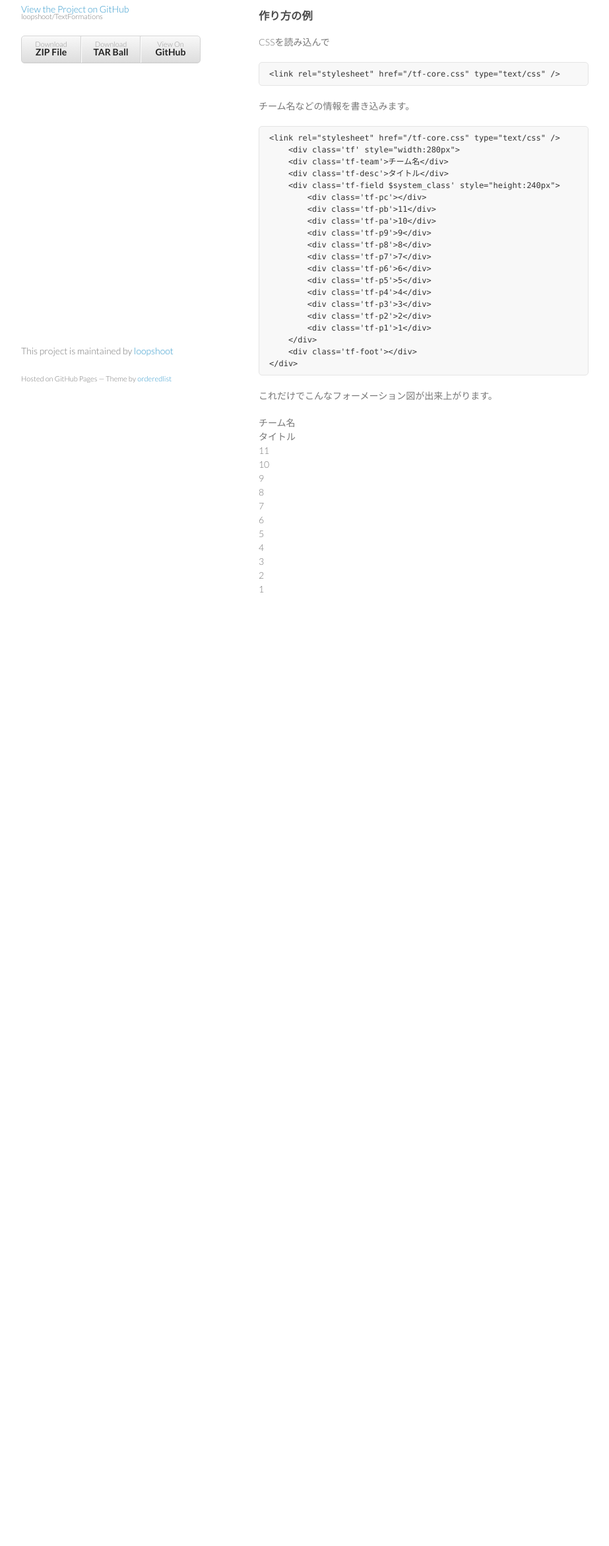
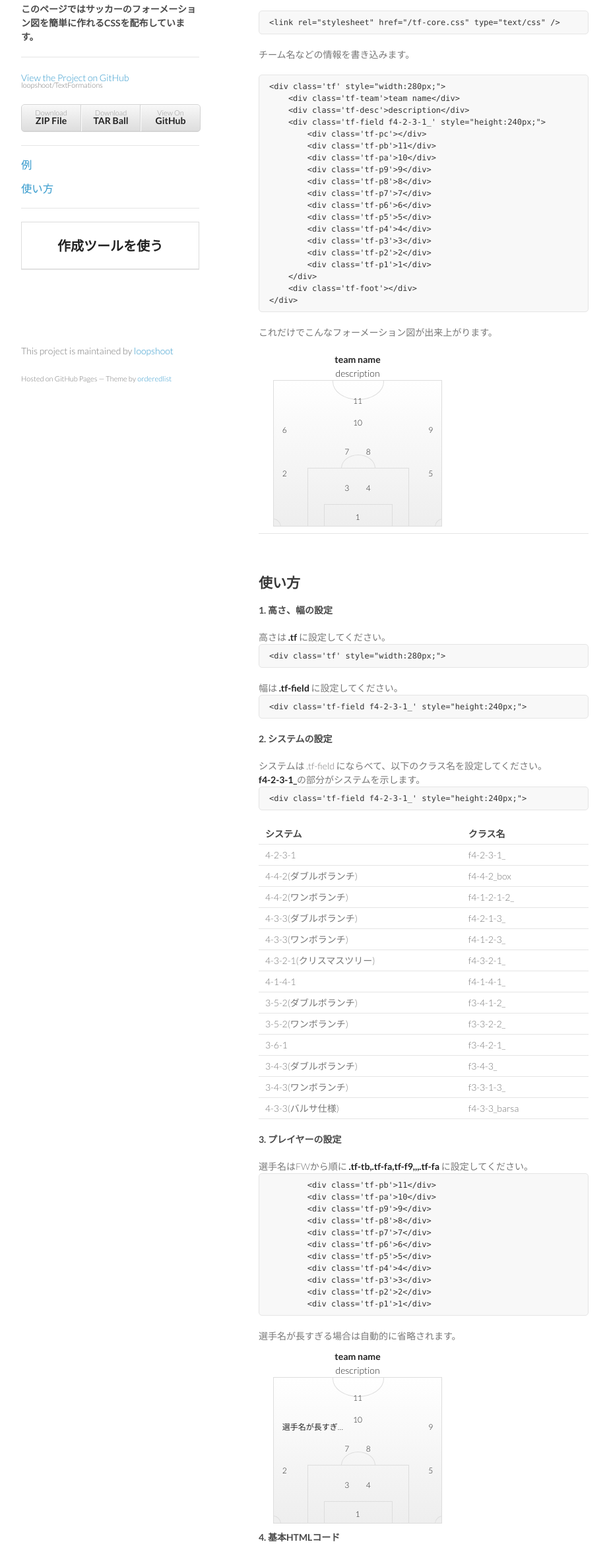
Before and after one commit to loopshoot/TextFormations, a plain HTML site: page index.html in a window 1280 px wide. Shown: the part 147-2490 px from the top of the page at 66% size, without its empty margins (178-1101 px from the left). Before the commit the page ends 1100 px from the top, so only its background shows below. Drawn offline with Linux system fonts and the light colour scheme.

Commit message:
update index.html

```diff
--- a/index.html
+++ b/index.html
@@ -5,6 +5,7 @@
     <meta http-equiv="X-UA-Compatible" content="chrome=1">
     <title>Textformations by loopshoot</title>
 
+    <link rel="stylesheet" href="stylesheets/tf-core.css">
     <link rel="stylesheet" href="stylesheets/styles.css">
     <link rel="stylesheet" href="stylesheets/pygment_trac.css">
     <meta name="viewport" content="width=device-width, initial-scale=1, user-scalable=no">
@@ -15,24 +16,35 @@
   <body>
     <div class="wrapper">
       <header>
-        <h1>Textformations</h1>
+        <h1>Textformations/css</h1>
         <p>css for football formation generat</p>
+		<h4>このページではサッカーのフォーメーション図を簡単に作れるCSSを配布しています。</h3>
+		<hr>
 
         <p class="view"><a href="https://github.com/loopshoot/TextFormations">View the Project on GitHub <small>loopshoot/TextFormations</small></a></p>
-
 
         <ul>
           <li><a href="https://github.com/loopshoot/TextFormations/zipball/master">Download <strong>ZIP File</strong></a></li>
           <li><a href="https://github.com/loopshoot/TextFormations/tarball/master">Download <strong>TAR Ball</strong></a></li>
           <li><a href="https://github.com/loopshoot/TextFormations">View On <strong>GitHub</strong></a></li>
         </ul>
+		<hr>
+		<h3>
+		<a href="#p1">例</a><br /><br />
+		<a href="#p2">使い方</a>
+		</h3>
+		<hr>
+		<a href="http://tf.loopshoot.com/members.pl"><div style="border:1px solid #ddd;padding:20px;text-align:center;font-size:20px;">
+        <strong>作成ツールを使う</strong>
+        </div></a>
+        <hr>
+
+
       </header>
       <section>
-        <h3>Welcome to TextFormations</h3>
+<a name="p1">  </a>
 
-<h2>このページではサッカーのフォーメーション図を簡単に作れるCSSを配布しています。</h2>
-
-<h3>作り方の例</h3>
+<br><h2 >例</h2>
 
 <p>CSSを読み込んで</p>
 
@@ -41,11 +53,10 @@
 
 <p>チーム名などの情報を書き込みます。</p>
 
-<pre><code>&lt;link rel="stylesheet" href="/tf-core.css" type="text/css" /&gt;
-    &lt;div class='tf' style="width:280px"&gt;
-    &lt;div class='tf-team'&gt;チーム名&lt;/div&gt;
-    &lt;div class='tf-desc'&gt;タイトル&lt;/div&gt;
-    &lt;div class='tf-field $system_class' style="height:240px"&gt;
+<pre><code>&lt;div class='tf' style="width:280px;"&gt;
+    &lt;div class='tf-team'&gt;team name&lt;/div&gt;
+    &lt;div class='tf-desc'&gt;description&lt;/div&gt;
+    &lt;div class='tf-field f4-2-3-1_' style="height:240px;"&gt;
         &lt;div class='tf-pc'&gt;&lt;/div&gt;
         &lt;div class='tf-pb'&gt;11&lt;/div&gt;
         &lt;div class='tf-pa'&gt;10&lt;/div&gt;
@@ -65,27 +76,79 @@
 
 <p>これだけでこんなフォーメーション図が出来上がります。</p>
 
-<p></p>
+<div class='tf' style="width:280px;"><div class='tf-team'>team name</div><div class='tf-desc'>description</div><div class='tf-field f4-2-3-1_' style="height:220px;"><div class='tf-pc'></div><div class='tf-pb'>11</div><div class='tf-pa'>10</div><div class='tf-p9'>9</div><div class='tf-p8'>8</div><div class='tf-p7'>7</div><div class='tf-p6'>6</div><div class='tf-p5'>5</div><div class='tf-p4'>4</div><div class='tf-p3'>3</div><div class='tf-p2'>2</div><div class='tf-p1'>1</div></div><div class='tf-foot'></div></div>
 
-<div>
-    <div>チーム名</div>
-    <div>タイトル</div>
-    <div>
-        <div></div>
-        <div>11</div>
-        <div>10</div>
-        <div>9</div>
-        <div>8</div>
-        <div>7</div>
-        <div>6</div>
-        <div>5</div>
-        <div>4</div>
-        <div>3</div>
-        <div>2</div>
-        <div>1</div>
-    </div>
-    <div></div>
-</div>
+<hr />
+<a name="p2">  </a>
+<br><br><h2 >使い方</h2>
+<h4>1. 高さ、幅の設定</h4>
+	高さは <strong>.tf</strong> に設定してください。
+	<pre><code>&lt;div class='tf' style="width:280px;"&gt;</code></pre>
+	幅は <strong>.tf-field</strong> に設定してください。
+	<pre><code>&lt;div class='tf-field f4-2-3-1_' style="height:240px;"&gt;</code></pre>
+
+<h4>2. システムの設定</h4>
+	システムは .tf-field にならべて、以下のクラス名を設定してください。<br />
+	<strong>f4-2-3-1_</strong>の部分がシステムを示します。
+	<pre><code>&lt;div class='tf-field f4-2-3-1_' style="height:240px;"&gt;</code></pre>
+	<table>
+		<tr><th>システム</th><th>クラス名<th></tr>
+		<tr><td>4-2-3-1</td><td>f4-2-3-1_<td></tr>
+		<tr><td>4-4-2(ダブルボランチ)</td><td>f4-4-2_box<td></tr>
+		<tr><td>4-4-2(ワンボランチ)</td><td>f4-1-2-1-2_<td></tr>
+		<tr><td>4-3-3(ダブルボランチ)</td><td>f4-2-1-3_<td></tr>
+		<tr><td>4-3-3(ワンボランチ)</td><td>f4-1-2-3_<td></tr>
+		<tr><td>4-3-2-1(クリスマスツリー)</td><td>f4-3-2-1_<td></tr>
+		<tr><td>4-1-4-1</td><td>f4-1-4-1_<td></tr>
+		<tr><td>3-5-2(ダブルボランチ)</td><td>f3-4-1-2_<td></tr>
+		<tr><td>3-5-2(ワンボランチ)</td><td>f3-3-2-2_<td></tr>
+		<tr><td>3-6-1</td><td>f3-4-2-1_<td></tr>
+		<tr><td>3-4-3(ダブルボランチ)</td><td>f3-4-3_<td></tr>
+		<tr><td>3-4-3(ワンボランチ)</td><td>f3-3-1-3_<td></tr>
+		<tr><td>4-3-3(バルサ仕様)</td><td>f4-3-3_barsa<td></tr>
+	</table>
+
+<h4>3. プレイヤーの設定</h4>
+	選手名はFWから順に <strong>.tf-tb,.tf-fa,tf-f9,,,.tf-fa</strong> に設定してください。
+<pre><code>	&lt;div class='tf-pb'&gt;11&lt;/div&gt;
+        &lt;div class='tf-pa'&gt;10&lt;/div&gt;
+        &lt;div class='tf-p9'&gt;9&lt;/div&gt;
+        &lt;div class='tf-p8'&gt;8&lt;/div&gt;
+        &lt;div class='tf-p7'&gt;7&lt;/div&gt;
+        &lt;div class='tf-p6'&gt;6&lt;/div&gt;
+        &lt;div class='tf-p5'&gt;5&lt;/div&gt;
+        &lt;div class='tf-p4'&gt;4&lt;/div&gt;
+        &lt;div class='tf-p3'&gt;3&lt;/div&gt;
+        &lt;div class='tf-p2'&gt;2&lt;/div&gt;
+        &lt;div class='tf-p1'&gt;1&lt;/div&gt;
+</code></pre>
+	選手名が長すぎる場合は自動的に省略されます。
+<div class='tf' style="width:280px;"><div class='tf-team'>team name</div><div class='tf-desc'>description</div><div class='tf-field f4-2-3-1_' style="height:220px;"><div class='tf-pc'></div><div class='tf-pb'>11</div><div class='tf-pa'>10</div><div class='tf-p9'>9</div><div class='tf-p8'>8</div><div class='tf-p7'>7</div><div class='tf-p6'>選手名が長すぎるため、省略されています。</div><div class='tf-p5'>5</div><div class='tf-p4'>4</div><div class='tf-p3'>3</div><div class='tf-p2'>2</div><div class='tf-p1'>1</div></div><div class='tf-foot'></div></div>
+
+<h4>4. 基本HTMLコード</h4>
+ここからスタート！
+<pre><code>&lt;div class='tf' style="width:280px;"&gt;
+    &lt;div class='tf-team'&gt;team name&lt;/div&gt;
+    &lt;div class='tf-desc'&gt;description&lt;/div&gt;
+    &lt;div class='tf-field f4-2-3-1_' style="height:240px;"&gt;
+        &lt;div class='tf-pc'&gt;&lt;/div&gt;
+        &lt;div class='tf-pb'&gt;11&lt;/div&gt;
+        &lt;div class='tf-pa'&gt;10&lt;/div&gt;
+        &lt;div class='tf-p9'&gt;9&lt;/div&gt;
+        &lt;div class='tf-p8'&gt;8&lt;/div&gt;
+        &lt;div class='tf-p7'&gt;7&lt;/div&gt;
+        &lt;div class='tf-p6'&gt;6&lt;/div&gt;
+        &lt;div class='tf-p5'&gt;5&lt;/div&gt;
+        &lt;div class='tf-p4'&gt;4&lt;/div&gt;
+        &lt;div class='tf-p3'&gt;3&lt;/div&gt;
+        &lt;div class='tf-p2'&gt;2&lt;/div&gt;
+        &lt;div class='tf-p1'&gt;1&lt;/div&gt;
+    &lt;/div&gt;
+    &lt;div class='tf-foot'&gt;&lt;/div&gt;
+&lt;/div&gt;
+</code></pre>
+
+
       </section>
       <footer>
         <p>This project is maintained by <a href="https://github.com/loopshoot">loopshoot</a></p>
```
